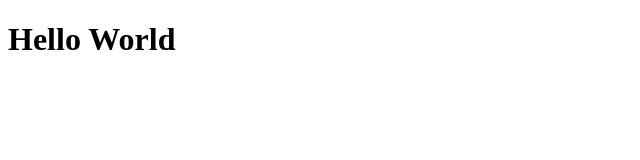
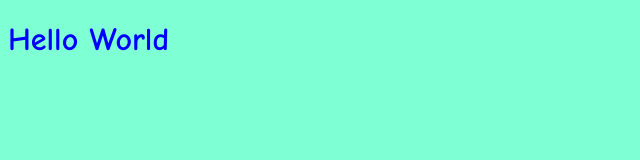
Before and after one commit to sukeeret-1722545/.github.io, a plain HTML site: page index.html in a window 1280 px wide. Shown: the whole page, without its empty margins (0-640 px from the left). Drawn offline with Linux system fonts and the light colour scheme.

Commit message:
Update index.html

```diff
--- a/index.html
+++ b/index.html
@@ -2,8 +2,9 @@
 <html>
     <head>
         <title>Hello World</title>
+        <style>body {background-color:aquamarine}</style>
     </head>
     <body>
-        <h1>Hello World</h1>
+        <h1><font face="Comic Sans MS" color="blue">Hello World</h1></font>
     </body>
 </html>
```
